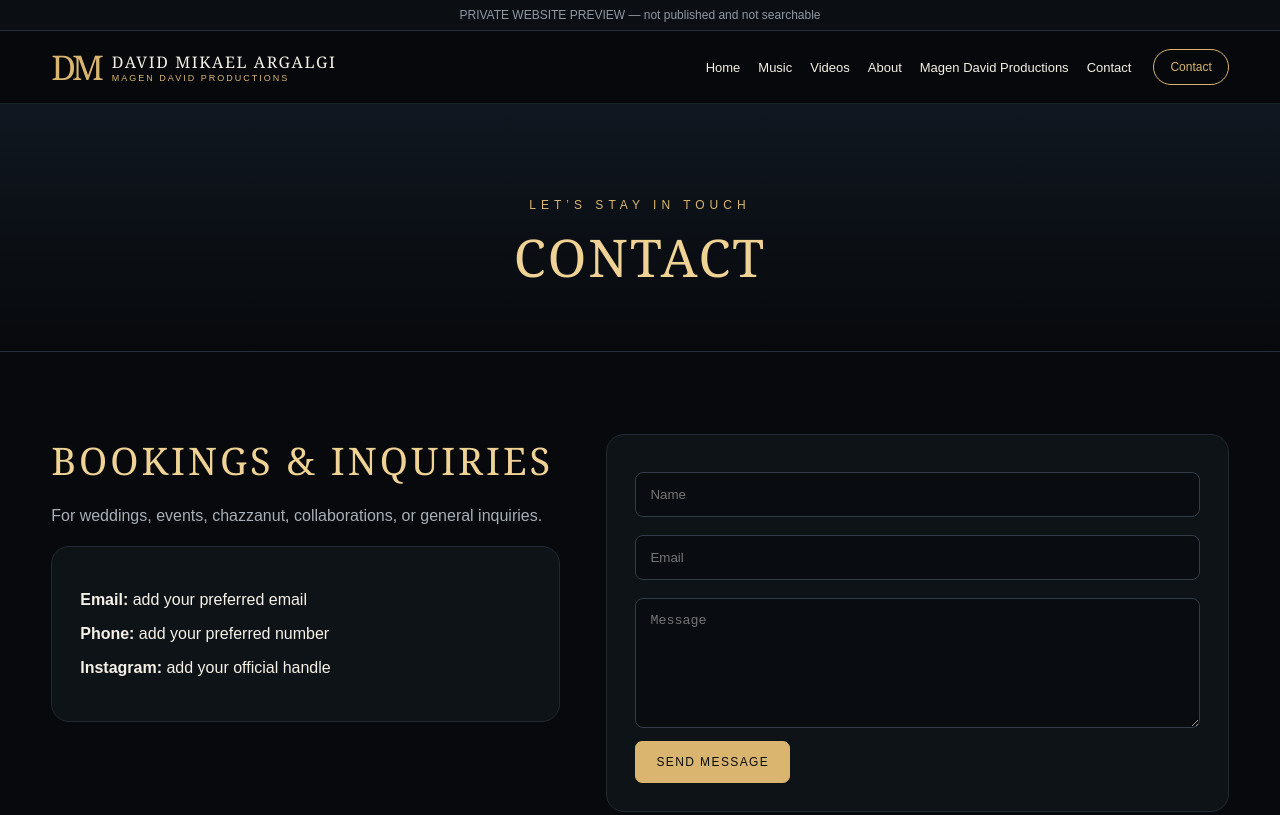
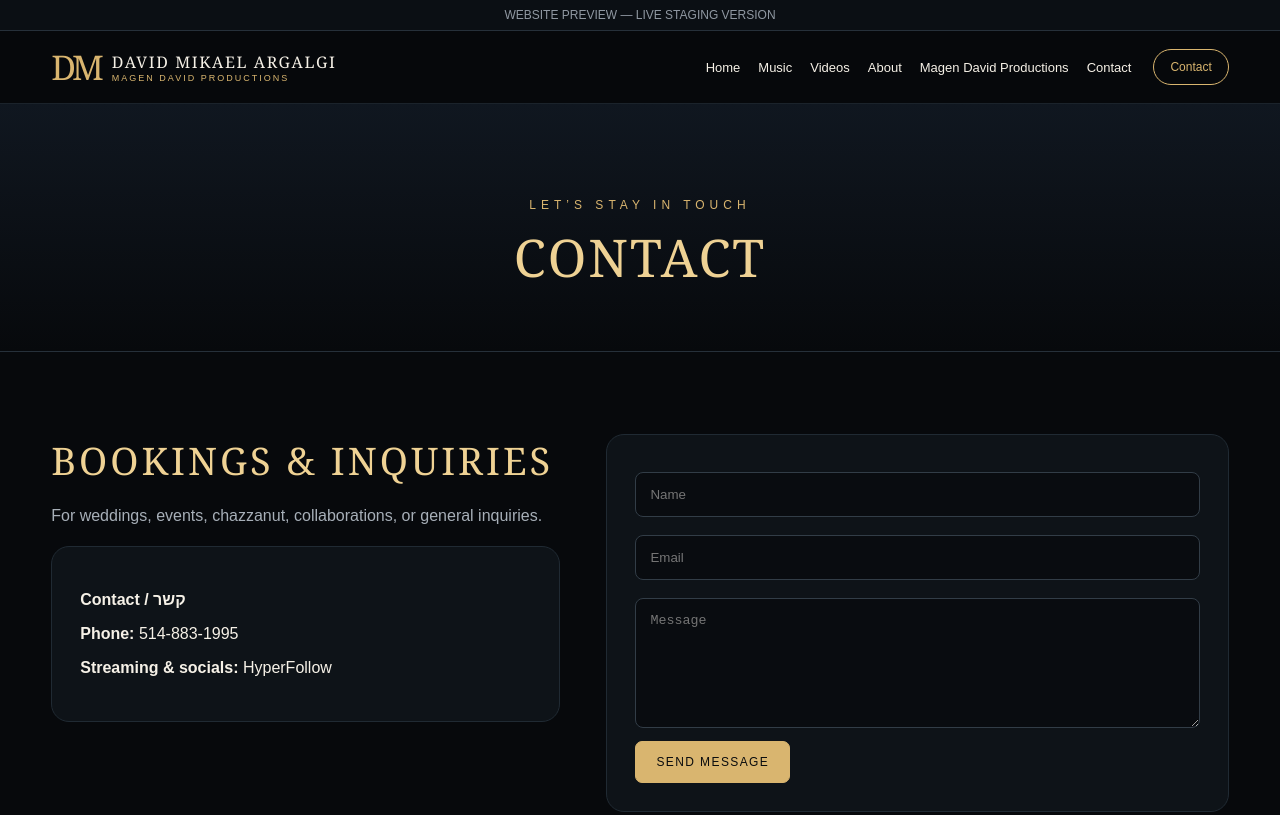
Before and after one commit to EchoformLab/-david-mikael-argalgi-staging, a plain HTML site: page contact.html in a window 1280 px wide. Shown: the top 815 px of the page. Drawn offline with Linux system fonts and the light colour scheme.

Commit message:
Add public contact info from HyperFollow

```diff
--- a/contact.html
+++ b/contact.html
@@ -1,6 +1,6 @@
 <!doctype html><html><head>
 <meta name="robots" content="noindex,nofollow,noarchive">
-<meta charset="utf-8"><meta name="viewport" content="width=device-width,initial-scale=1"><title>Contact — David Mikael Argalgi</title><link rel="stylesheet" href="styles.css"></head><body><div class="private">PRIVATE WEBSITE PREVIEW — not published and not searchable</div><header><div class="wrap"><nav>
+<meta charset="utf-8"><meta name="viewport" content="width=device-width,initial-scale=1"><title>Contact — David Mikael Argalgi</title><link rel="stylesheet" href="styles.css"></head><body><div class="private">WEBSITE PREVIEW — LIVE STAGING VERSION</div><header><div class="wrap"><nav>
 <a class="brand" href="index.html"><div class="dm">DM</div><div><b>DAVID MIKAEL ARGALGI</b><small>MAGEN DAVID PRODUCTIONS</small></div></a>
 <div class="menu"><a href="index.html">Home</a><a href="music.html">Music</a><a href="videos.html">Videos</a><a href="about.html">About</a><a href="productions.html">Magen David Productions</a><a href="contact.html">Contact</a></div>
-<a class="pill" href="contact.html">Contact</a></nav></div></header><main><section class="page-hero"><div class="wrap"><div class="eyebrow">Let’s stay in touch</div><h1>CONTACT</h1></div></section><section class="section"><div class="wrap contact-grid"><div><h2>BOOKINGS & INQUIRIES</h2><p class="sub">For weddings, events, chazzanut, collaborations, or general inquiries.</p><div class="box"><p><strong>Email:</strong> add your preferred email</p><p><strong>Phone:</strong> add your preferred number</p><p><strong>Instagram:</strong> add your official handle</p></div></div><div class="box"><input class="field" placeholder="Name"><input class="field" placeholder="Email"><textarea class="field" placeholder="Message"></textarea><button class="btn">Send Message</button></div></div></section></main><footer><div class="wrap footer-row"><div><strong>DAVID MIKAEL ARGALGI</strong><div>Magen David Productions</div></div><div class="quote">“With faith, music, and purpose.”</div></div></footer></body></html>
+<a class="pill" href="contact.html">Contact</a></nav></div></header><main><section class="page-hero"><div class="wrap"><div class="eyebrow">Let’s stay in touch</div><h1>CONTACT</h1></div></section><section class="section"><div class="wrap contact-grid"><div><h2>BOOKINGS & INQUIRIES</h2><p class="sub">For weddings, events, chazzanut, collaborations, or general inquiries.</p><div class="box"><p><strong>Contact / קשר</strong></p><p><strong>Phone:</strong> <a href="tel:+15148831995">514-883-1995</a></p><p><strong>Streaming & socials:</strong> <a href="https://hyperfollow.com/DavidMikaelArgalgiMDArtworks" target="_blank" rel="noopener">HyperFollow</a></p></div></div><div class="box"><input class="field" placeholder="Name"><input class="field" placeholder="Email"><textarea class="field" placeholder="Message"></textarea><button class="btn">Send Message</button></div></div></section></main><footer><div class="wrap footer-row"><div><strong>DAVID MIKAEL ARGALGI</strong><div>Magen David Productions</div></div><div class="quote">“With faith, music, and purpose.”</div></div></footer></body></html>
```
